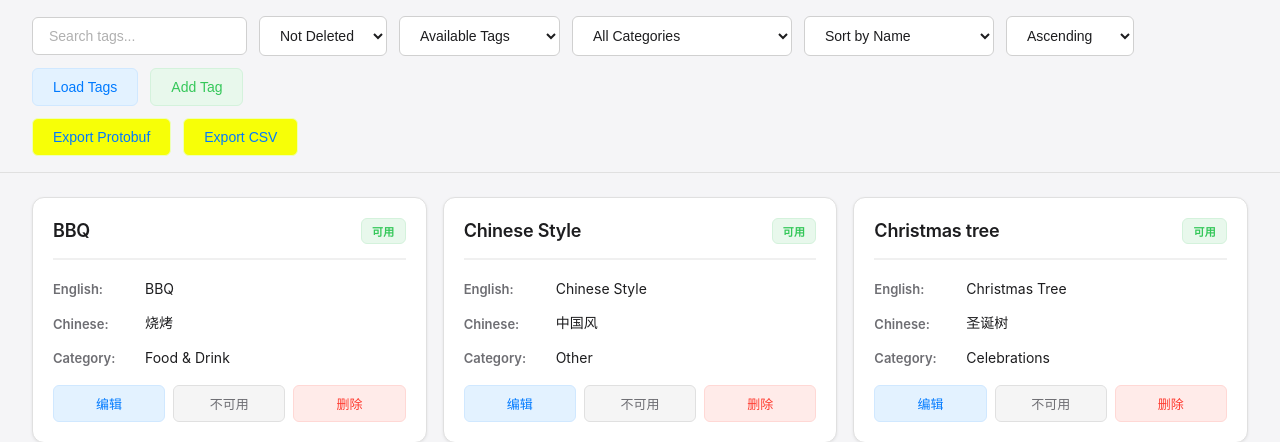
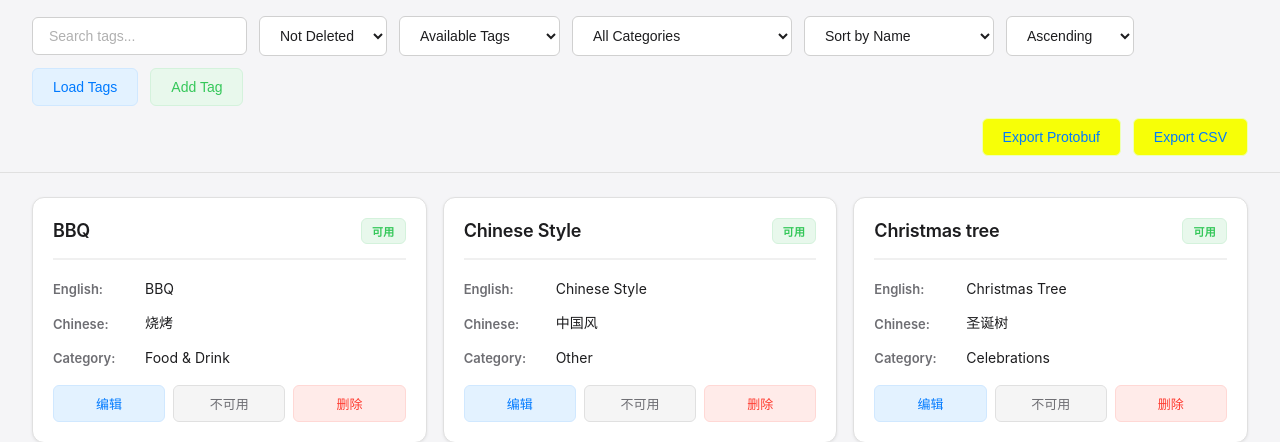
Before and after one commit to xylcm/curator-tag-vocab, a Flask app: page /tagging/vocab/ in a window 1280 px wide. Shown: the part 209-651 px from the top of the page. Run offline with Flask 3, Linux system fonts and the light colour scheme; data comes from the database, SQL or seed files in the repository; parts of the project's set-up code (start-up, migrations or seed data) failed here and were passed over.

Commit message:
fix: align export buttons to the right on second row
- Remove width: 100% from .export-buttons to prevent full-width stretch
- Add justify-content: flex-end to align buttons to the right side
- This matches the design spec where buttons appear at right side of second row

Co-Authored-By: Claude Opus 4.5 <noreply@anthropic.com>

```diff
--- a/src/static/css/main.css
+++ b/src/static/css/main.css
@@ -173,8 +173,8 @@ body {
 .export-buttons {
     display: flex;
     gap: 12px;
-    width: 100%;
     flex-basis: 100%;
+    justify-content: flex-end;
 }
 
 .btn-small {
```
